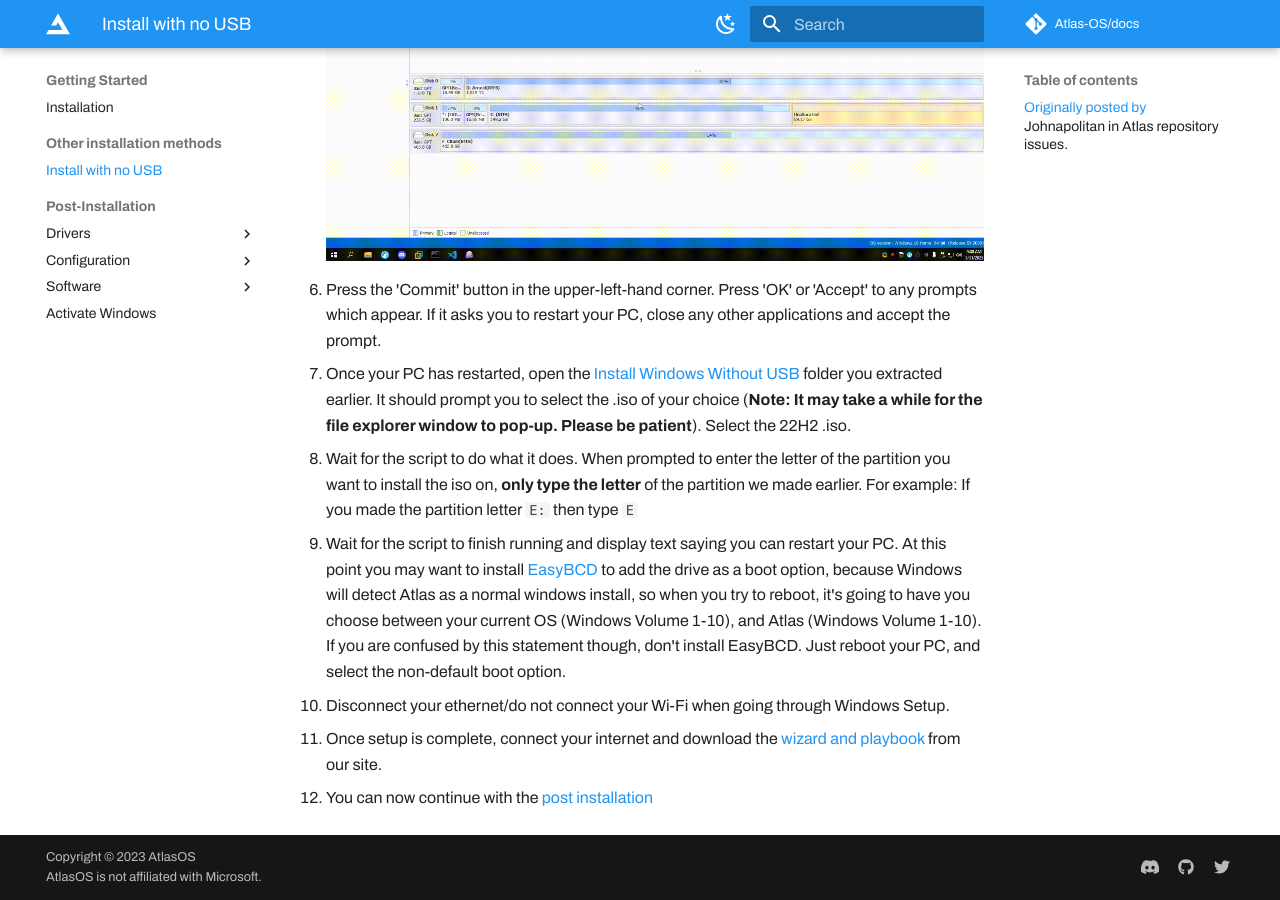
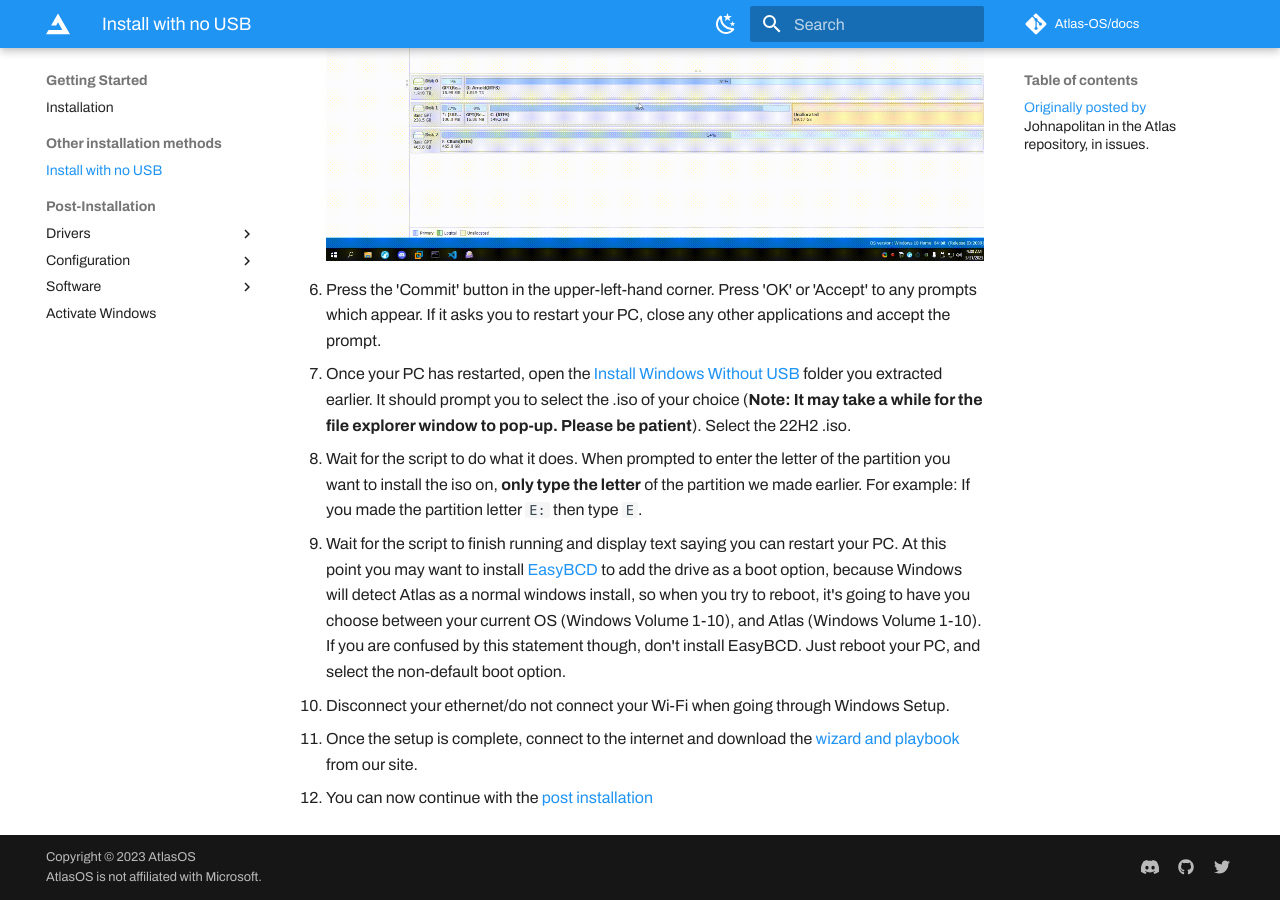
Before and after one commit to Atlas-OS/docs, an MkDocs documentation site: the page built from docs/Getting started/Other installation methods/Install with no USB.md, in a window 1280 px wide and 900 px high, scrolled down 1703 px. Built offline with MkDocs 1.6.1 and Material for MkDocs 9.7.7, drawn with Linux system fonts in a browser that asks for light colours; some web fonts are replaced; plug-ins that fetch from the network failed and are left out; comment, search, counter and statistics services are not loaded; some of the changed text lies outside the part shown.

Commit message:
Fix grammatical errors

```diff
--- a/docs/Getting started/Other installation methods/Install with no USB.md
+++ b/docs/Getting started/Other installation methods/Install with no USB.md
@@ -1,12 +1,12 @@
 # Non-USB Install Guide
 
-#### Originally posted by [Johnapolitan](https://github.com/Johnapolitan) in Atlas repository [issues](https://github.com/Atlas-OS/Atlas/issues/153).
+#### Originally posted by [Johnapolitan](https://github.com/Johnapolitan) in the Atlas repository, in [issues](https://github.com/Atlas-OS/Atlas/issues/153).
 
 !!! warning "Prerequisites"
 	Before proceeding with this guide, make sure you have the latest 22H2 .iso file by following the [Downloading an ISO guide](https://docs.atlasos.net/Getting%20started/Installation/#download-an-iso) on the installation page.
 
 1. Download [Macrorit Partition Expert](https://macrorit.com/download.html) and install it. (If prompted, choose 'Install Package')
-2. Download [Install Windows Without USB by DanL](https://github.com/iidanL/InstallWindowsWithoutUSB) and extract it using 7zip or WinRAR
+2. Download [Install Windows Without USB by DanL](https://github.com/iidanL/InstallWindowsWithoutUSB) and extract it using 7-Zip or WinRAR
 ![Snapshot_2022-05-02_154455_github com](../../assets/images/iwwu.png)
 3. Run Macrorit Partition Expert, and select the drive you want to partition (basically, in order to use both your current OS and Atlas, you need to have a drive big enough for both. To 'partition' is to split the drive into multiple partitions). In most cases, this is going to be the `C:` partition.
 4. Right-click the selected partition, and click 'Resize/Move Volume'. In the menu that opens, allocate (to make space) as much space as you believe is necessary for Atlas. You do this by dragging the yellow slider. The unallocated section is how much space Atlas will have. I recommend having _atleast_ 20GB of storage.
@@ -15,8 +15,8 @@
 ![Record_2022_05_02_16_00_26_345](../../assets/videos/adding%20partition.gif)
 6. Press the 'Commit' button in the upper-left-hand corner. Press 'OK' or 'Accept' to any prompts which appear. If it asks you to restart your PC, close any other applications and accept the prompt.
 7. Once your PC has restarted, open the [Install Windows Without USB](https://github.com/iidanL/InstallWindowsWithoutUSB) folder you extracted earlier. It should prompt you to select the .iso of your choice (**Note: It may take a while for the file explorer window to pop-up. Please be patient**). Select the 22H2 .iso.
-8.  Wait for the script to do what it does. When prompted to enter the letter of the partition you want to install the iso on, **only type the letter** of the partition we made earlier. For example: If you made the partition letter `E:` then type `E`
+8.  Wait for the script to do what it does. When prompted to enter the letter of the partition you want to install the iso on, **only type the letter** of the partition we made earlier. For example: If you made the partition letter `E:` then type `E`.
 9.   Wait for the script to finish running and display text saying you can restart your PC. At this point you may want to install [EasyBCD ](https://www.techspot.com/downloads/3112-easybcd.html)to add the drive as a boot option, because Windows will detect Atlas as a normal windows install, so when you try to reboot, it's going to have you choose between your current OS (Windows Volume 1-10), and Atlas (Windows Volume 1-10). If you are confused by this statement though, don't install EasyBCD. Just reboot your PC, and select the non-default boot option.
 10. Disconnect your ethernet/do not connect your Wi-Fi when going through Windows Setup.
-11. Once setup is complete, connect your internet and download the [wizard and playbook](https://atlasos.net/downloads) from our site.
+11. Once the setup is complete, connect to the internet and download the [wizard and playbook](https://atlasos.net/downloads) from our site.
 12. You can now continue with the [post installation](https://docs.atlasos.net/Getting%20started/Post-Installation/Drivers)
```
